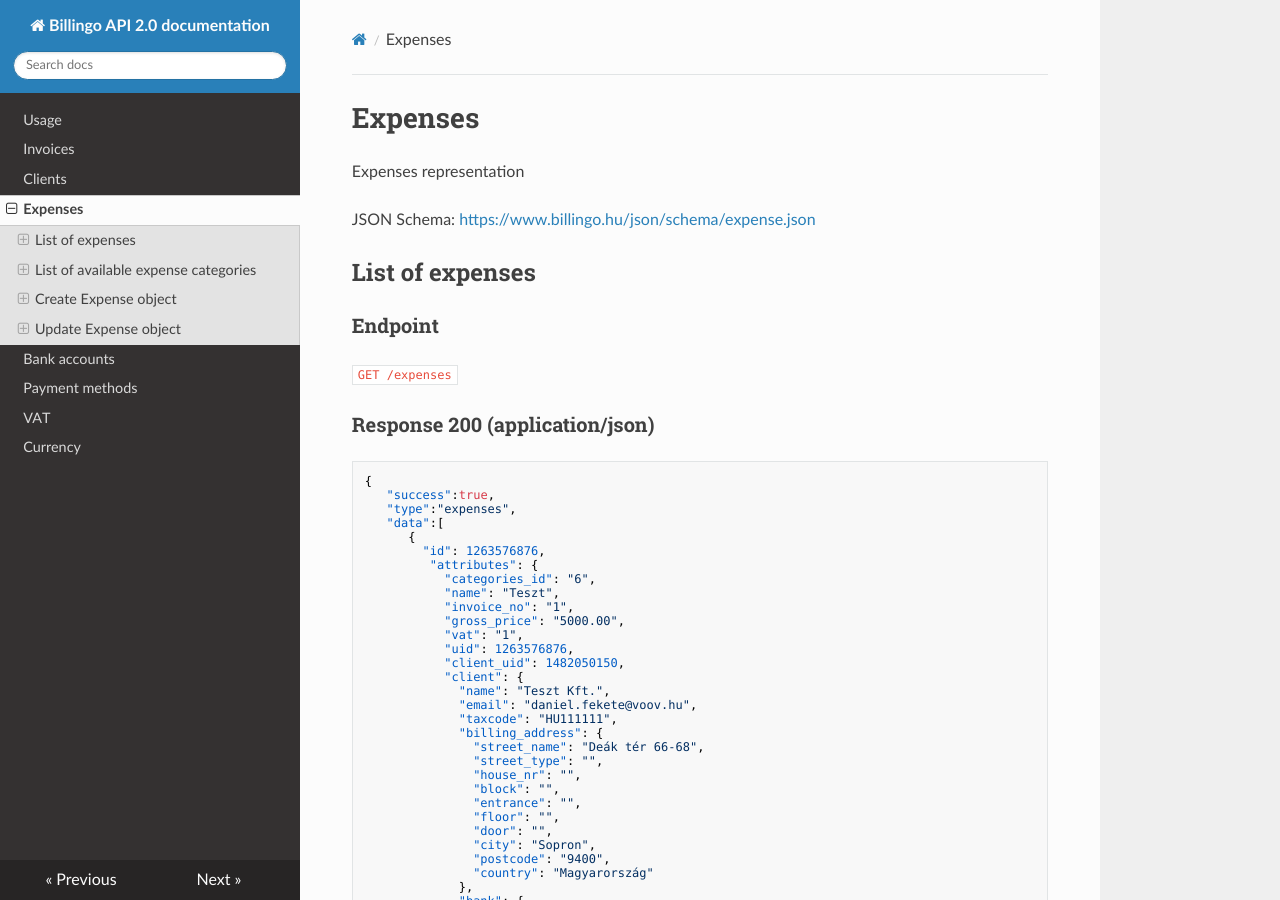
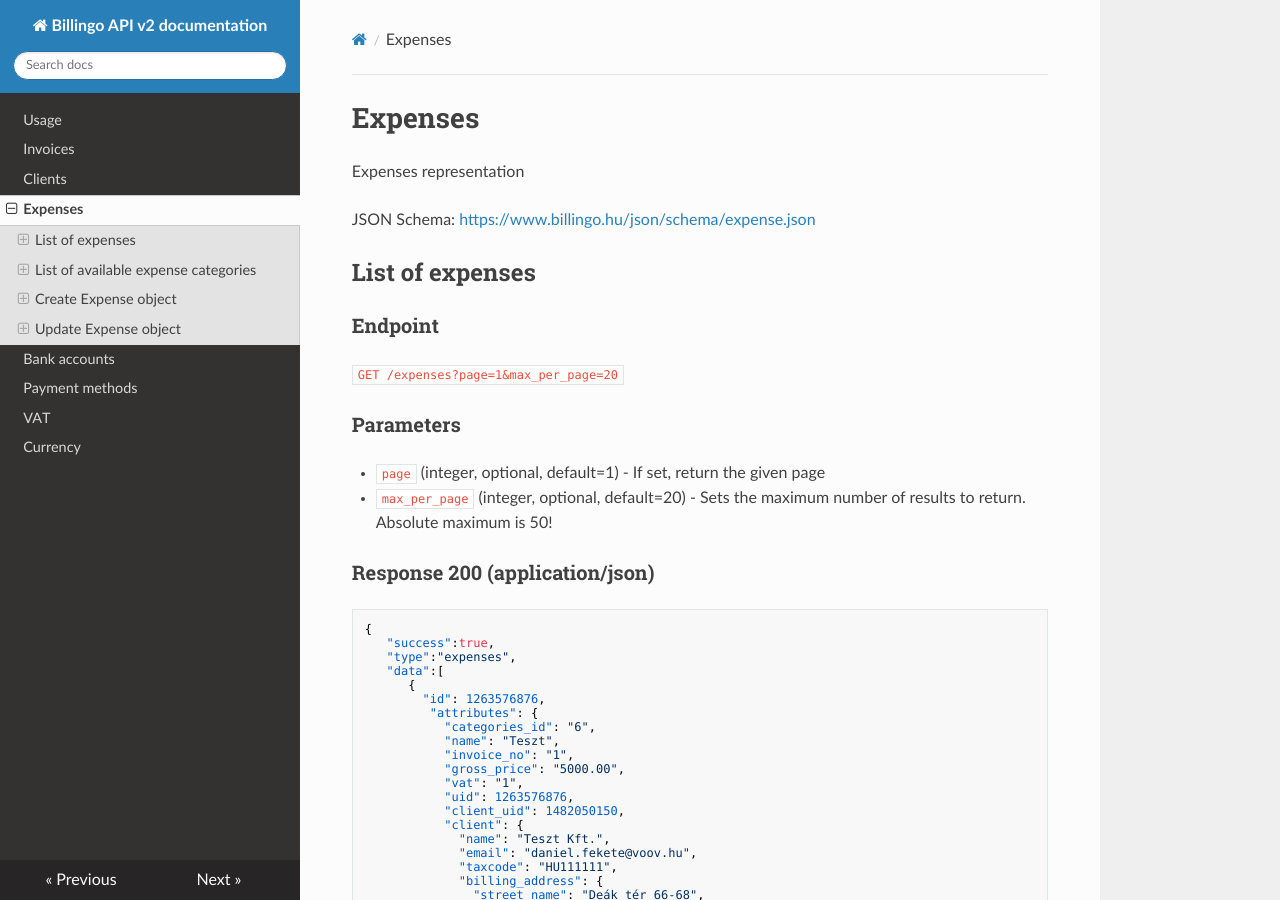
Before and after one commit to octonull/Billingo-API-docs, an MkDocs documentation site: the page built from docs/expenses.md, in a window 1280 px wide and 900 px high. Built offline with MkDocs 1.6.1, drawn with Linux system fonts in a browser that asks for light colours; nearby versions of some CDN libraries; old or Windows-style settings are respelled for this version of MkDocs.

Commit message:
pagination documentation

```diff
--- a/docs/expenses.md
+++ b/docs/expenses.md
@@ -7,7 +7,12 @@ JSON Schema: [https://www.billingo.hu/json/schema/expense.json](https://www.bill
 
 ### Endpoint
 
-`GET /expenses`
+`GET /expenses?page=1&max_per_page=20`
+
+### Parameters
+
+- `page` (integer, optional, default=1) - If set, return the given page
+- `max_per_page` (integer, optional, default=20) - Sets the maximum number of results to return. Absolute maximum is 50!
 
 ### Response 200 (application/json)
 
--- a/mkdocs.yml
+++ b/mkdocs.yml
@@ -1,4 +1,4 @@
-site_name: Billingo API 2.0 documentation
+site_name: Billingo API v2 documentation
 pages:
   - Usage: index.md
   - Invoices: invoices.md
```
Also changed, not shown: docs/clients.md (+4 -0 lines), docs/index.md (+5 -1 lines), docs/invoices.md (+4 -0 lines).
